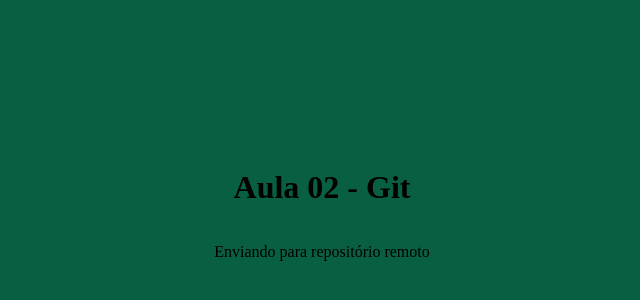
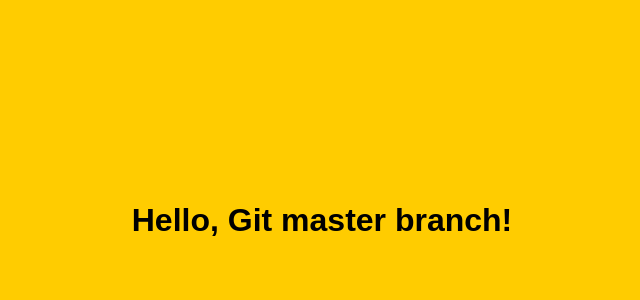
Before and after one commit to arimateiajuniorunifor/gestaoecontroledeversao, a plain HTML site: page index.html in a window 1280 px wide. Shown: the part 188-488 px from the top of the page, without its empty margins (318-958 px from the left). Drawn offline with Linux system fonts and the light colour scheme.

Commit message:
Adicionando arquivo index.html

```diff
--- a/index.html
+++ b/index.html
@@ -1,23 +1,19 @@
 <!DOCTYPE html>
-<html lang="en">
+<html>
     <head>
-    <meta charset="UTF-8">
-    <meta name="viewport" content="width=device-width, initial-scale=1.0">
-    <title>Exercício 02 - Git</title>
+    <title>Git Branch</title>
         <style>
         body {
+        background-color: #ffcc00;
         display: flex;
-            flex-direction: column;
         justify-content: center;
         align-items: center;
         height: 100vh;
-            background-color: #085f42;
-            margin: 0;
+        font-family: Arial, sans-serif;
         }
         </style>
         </head>
         <body>
-    <h1>Aula 02 - Git</h1>
-    <p>Enviando para repositório remoto</p>
+        <h1>Hello, Git master branch!</h1>
         </body>
 </html>
```
Lines whose indentation alone changed are shown as unchanged.
